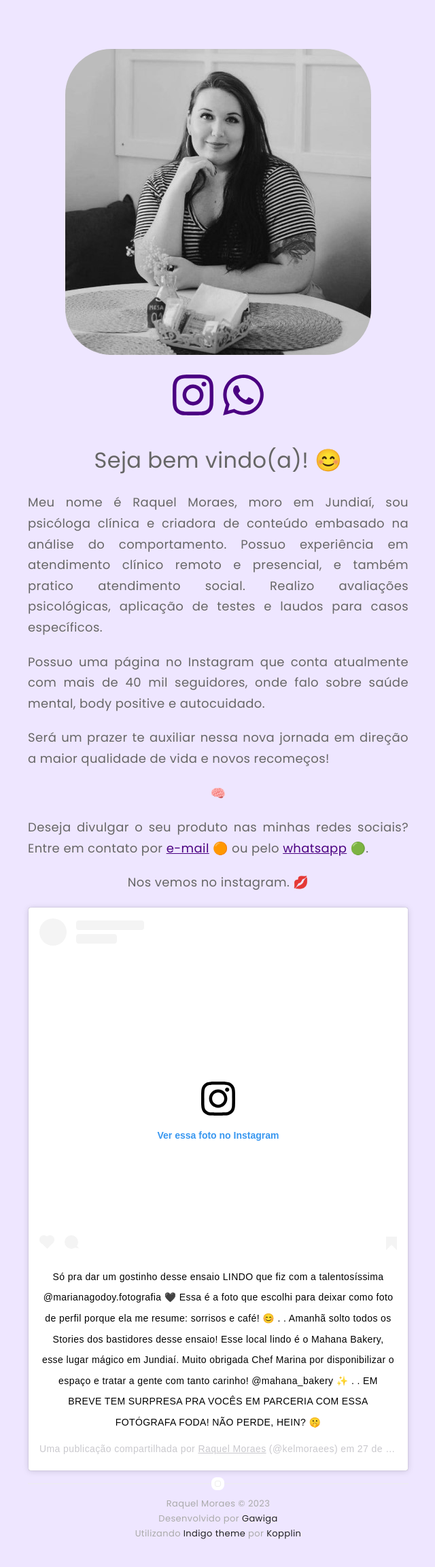
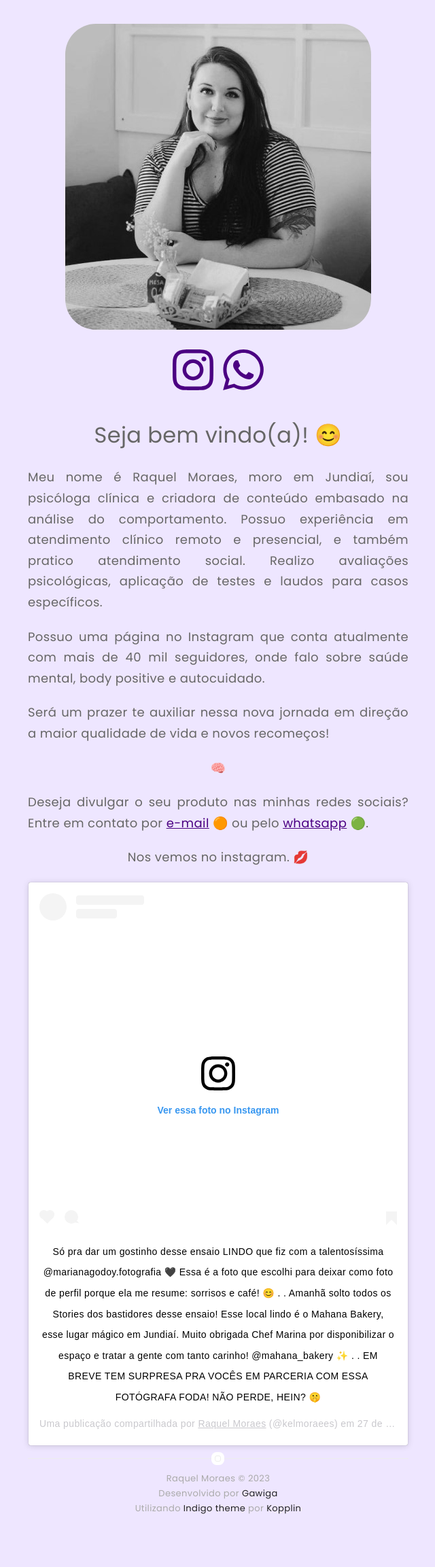
Before and after one commit to Gawiga/kelmoraes, a Jekyll site: the page built from index.html, in a window 1280 px wide. Shown: the whole page at 68% size, without its empty margins (319-959 px from the left). Built offline with Jekyll 4.4.1, drawn with Linux system fonts in a browser that asks for light colours; a script that is not in the unit is left out; after the commit the page ends 2268 px from its top, so only the background shows below that.

Commit message:
ajustes finais

```diff
--- a/_layouts/default.html
+++ b/_layouts/default.html
@@ -30,7 +30,6 @@ layout: compress
 
 </head>
 <body>
-    <br>
     <div class="wrapper-{% if site.width == "normal" %}normal{% elsif site.width == "large" %}large{% endif %}">
         {% if page.tag %}
             <div class="post">
--- a/_sass/components/header.sass
+++ b/_sass/components/header.sass
@@ -7,7 +7,7 @@
 
     > .link > .selfie
         width: 450px
-        border-radius: 15%
+        border-radius: 10%
         margin: 5px
         transition: all .2s
         box-shadow: 0
--- a/_sass/pages/home-blog-projects.sass
+++ b/_sass/pages/home-blog-projects.sass
@@ -1,7 +1,7 @@
 .home,
 .blog,
 .projects
-    margin-top: 40px
+    margin-top: 30px
 
     > .list
         border-top: 1px solid $epsilon
--- a/_sass/pages/page.sass
+++ b/_sass/pages/page.sass
@@ -1,5 +1,5 @@
 .page
-    margin-top: 40px
+    margin-top: 30px
 
     > h1
         text-align: center
```
